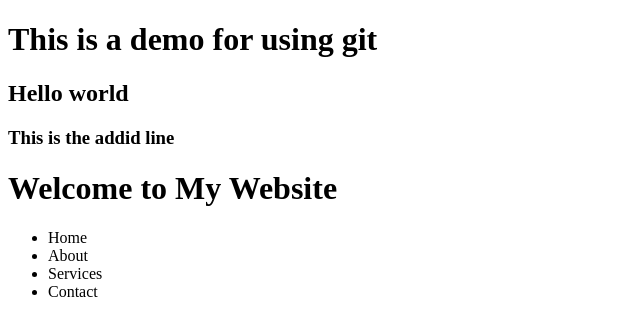
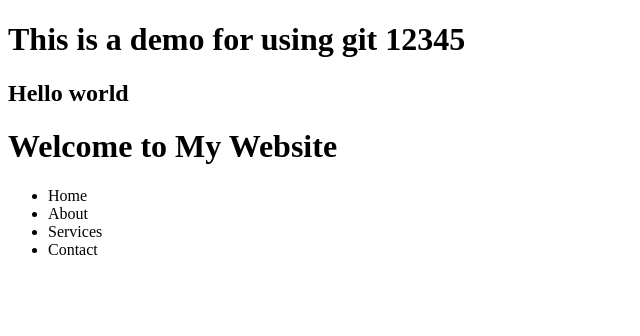
Before and after one commit to Timalsinarabin/git-demo, a plain HTML site: page index.html in a window 1280 px wide. Shown: the whole page, without its empty margins (0-640 px from the left). Drawn offline with Linux system fonts and the light colour scheme.

Commit message:
added 12345

```diff
--- a/index.html
+++ b/index.html
@@ -6,9 +6,8 @@
     <title>Document</title>
 </head>
 <body>
-    <h1>This is a demo for using git</h1>
+    <h1>This is a demo for using git 12345</h1>
     <h2> Hello world</h2>
-    <h3>This is the addid line</h3>
     <header class="heading">
         <h1>Welcome to My Website</h1>
         <ul>
```
